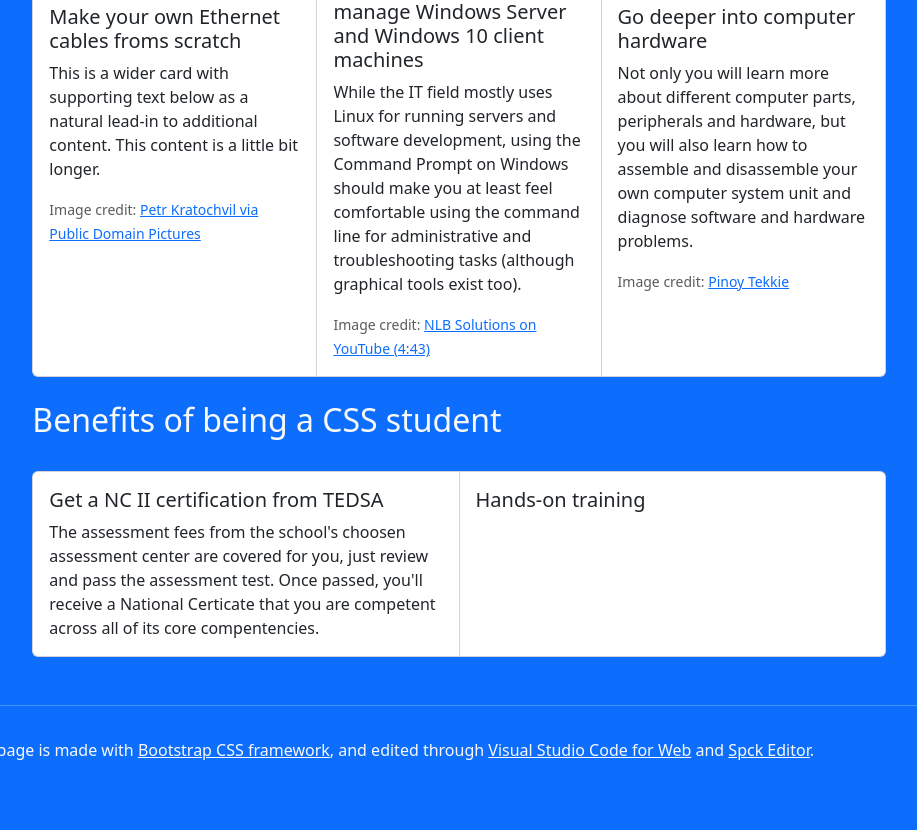
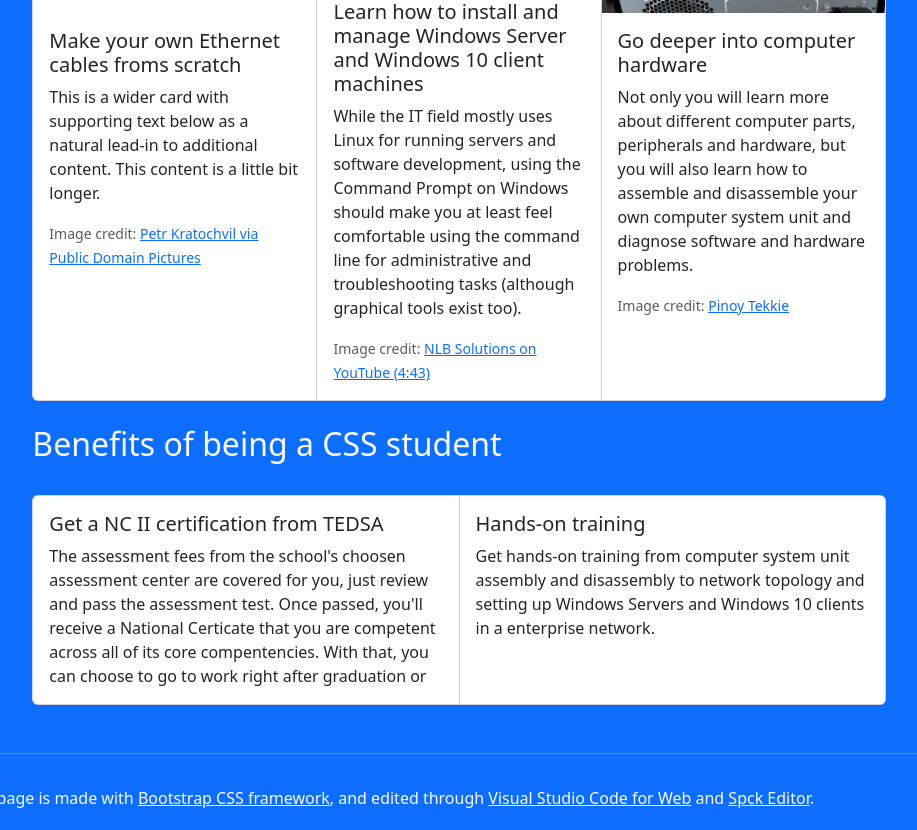
Before and after one commit to ajhalili2006/emtech12-html-lab, a website: page public/index.html in a window 1280 px wide. Shown: the part 850-1680 px from the top of the page, without its empty margins (181-1098 px from the left). Before the commit the page ends 1632 px from the top, so only its background shows below. Drawn offline with Linux system fonts and the light colour scheme.

Commit message:
get cooked one more time
Signed-off-by: Andrei Jiroh Halili <ajhalili2006@andreijiroh.dev>

```diff
--- a/public/index.html
+++ b/public/index.html
@@ -61,7 +61,7 @@ this one (see SPDX-License-Identifier) for simplicity and legal compliance.
         <div class="card-header">Public service announcement</div>
         <div class="card-body">
           <h5 class="card-title">Help us stop cyberbullying and make our school safer</h5>
-          <p class="card-text">Cyberbullying is bullying that happened online outside school, which may involve TBD. It can be spill over into real life bullying.</p>
+          <p class="card-text">Cyberbullying is bullying that happened online outside school utilizing digital technologies, which may involve hate speech, impersonation and using AI tools for emotional and sexual abuse. It can be spill over into and in tandem with face-to-face bullying.</p>
           <p class="card-text">If you experience or witness any kind of cyberbullying, seek assistance and report the incident to your adviser or the school guidance consellor.</p>
         </div>
       </div>
@@ -103,13 +103,13 @@ this one (see SPDX-License-Identifier) for simplicity and legal compliance.
         <div class="card">
           <div class="card-body">
             <h5 class="card-title">Get a NC II certification from TEDSA</h5>
-            <p class="card-text">The assessment fees from the school's choosen assessment center are covered for you, just review and pass the assessment test. Once passed, you'll receive a National Certicate that you are competent across all of its core compentencies.</p>
+            <p class="card-text">The assessment fees from the school's choosen assessment center are covered for you, just review and pass the assessment test. Once passed, you'll receive a National Certicate that you are competent across all of its core compentencies. With that, you can choose to go to work right after graduation or</p>
           </div>
         </div>
         <div class="card">
           <div class="card-body">
             <h5 class="card-title">Hands-on training</h5>
-            <p class="card-text"></p>
+            <p class="card-text">Get hands-on training from computer system unit assembly and disassembly to network topology and setting up Windows Servers and Windows 10 clients in a enterprise network.</p>
           </div>
       </div>
     </div>
```
Also changed, not shown: README.md, 2 other files.
